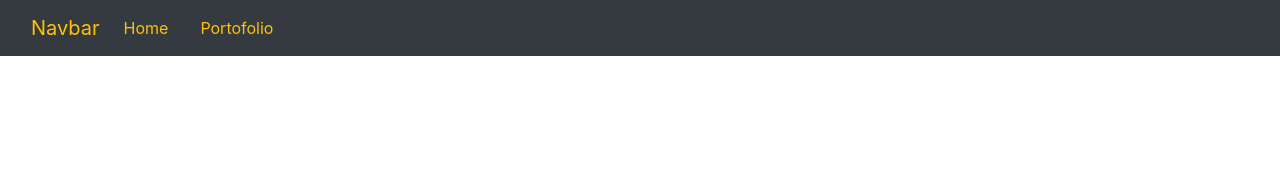
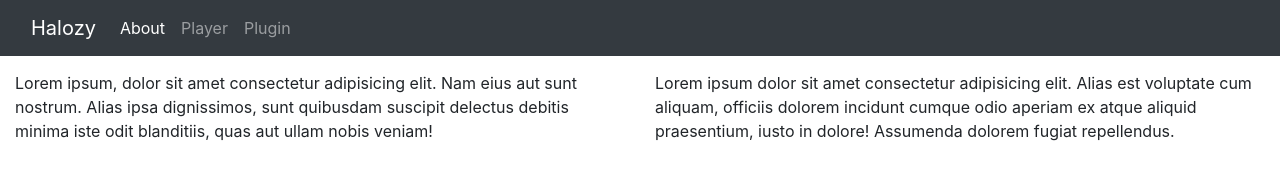
Before and after one commit to Halozy-bit/Halozy-bit.github.io, a plain HTML site: page index.html in a window 1280 px wide. Drawn offline with nearby package versions, Linux system fonts and the light colour scheme.

Commit message:
mengubah navbar dan menambahkan isi about

```diff
--- a/index.html
+++ b/index.html
@@ -1,32 +1,66 @@
 <!DOCTYPE html>
 <html>
 <head>
-    <title>Halozy-Bit</title>
+    <title>Halozy</title>
     <!-- CSS only -->
     <link rel="stylesheet" href="https://stackpath.bootstrapcdn.com/bootstrap/5.0.0-alpha2/css/bootstrap.min.css" integrity="sha384-DhY6onE6f3zzKbjUPRc2hOzGAdEf4/Dz+WJwBvEYL/lkkIsI3ihufq9hk9K4lVoK" crossorigin="anonymous">
 
 </head>
 <body>
-
-    <nav class="navbar navbar-expand-lg navbar-light bg-dark">
+  <div class="collapse" id="navbarToggleExternalContent">
+    <div class="bg-dark p-4">
+      <h5 class="text-white h4">Collapsed content</h5>
+      <span class="text-muted">Toggleable via the navbar brand.</span>
+    </div>
+  </div>
+    <!-- Navbar -->
+    <nav class="navbar fixed-top  navbar-expand-lg navbar-dark bg-dark">
       <div class="container-fluid">
-            <a class="navbar-brand text-warning" href="#">Navbar</a>
-            <button class="navbar-toggler" type="button" data-toggle="collapse" data-target="#navbarSupportedContent" aria-controls="navbarSupportedContent" aria-expanded="false" aria-label="Toggle navigation">
+        <a class="navbar-brand" href="#">Halozy</a>
+        <button class="navbar-toggler" type="button" data-toggle="collapse" data-target="#navbarText" aria-controls="navbarText" aria-expanded="false" aria-label="Toggle navigation">
           <span class="navbar-toggler-icon"></span>
         </button>
-            <div class="collapse navbar-collapse" id="navbarSupportedContent">
+        <div class="collapse navbar-collapse" id="navbarText">
           <ul class="navbar-nav mr-auto mb-2 mb-lg-0">
             <li class="nav-item">
-                    <a class="nav-link active text-warning" aria-current="page" href="#">Home</a>
+              <a class="nav-link active" aria-current="page" href="About">About</a>
             </li>
-                  <li class="nav-item ml-3">
-                    <a class="nav-link text-warning" href="#">Portofolio</a>
+            <li class="nav-item">
+              <a class="nav-link" href="#">Player</a>
+            </li>
+            <li class="nav-item">
+              <a class="nav-link" href="#">Plugin</a>
             </li>
           </ul>
         </div>
       </div>
     </nav>
+    <!-- Akhir Navbar -->
+
+    <!-- Home -->
+    <section>
+      <div class="container-fluid">
+        <div class="row">
+          <div class="col">
+            <h2 class="text-center" id="About">About</h2>
+            <hr>
+          </div>
+        </div>
+        <div class="row">
+          <div class="col-sm-6 col-sm-offset-1">
+            Lorem ipsum, dolor sit amet consectetur adipisicing elit. Nam eius aut sunt nostrum. Alias ipsa dignissimos, sunt quibusdam suscipit delectus debitis minima iste odit blanditiis, quas aut ullam nobis veniam!
+          </div>
+          <div class="col-sm-6">
+            Lorem ipsum dolor sit amet consectetur adipisicing elit. Alias est voluptate cum aliquam, officiis dolorem incidunt cumque odio aperiam ex atque aliquid praesentium, iusto in dolore! Assumenda dolorem fugiat repellendus.
+          </div>
+        </div>
+      </div>
+    </section>
+
+
+    <!-- Akhir Home -->
     <!-- JavaScript Bundle with Popper.js -->
     <script src="https://stackpath.bootstrapcdn.com/bootstrap/5.0.0-alpha2/js/bootstrap.bundle.min.js" integrity="sha384-BOsAfwzjNJHrJ8cZidOg56tcQWfp6y72vEJ8xQ9w6Quywb24iOsW913URv1IS4GD" crossorigin="anonymous"></script>
+
 </body>
 </html>
```
Lines whose indentation alone changed are shown as unchanged.
